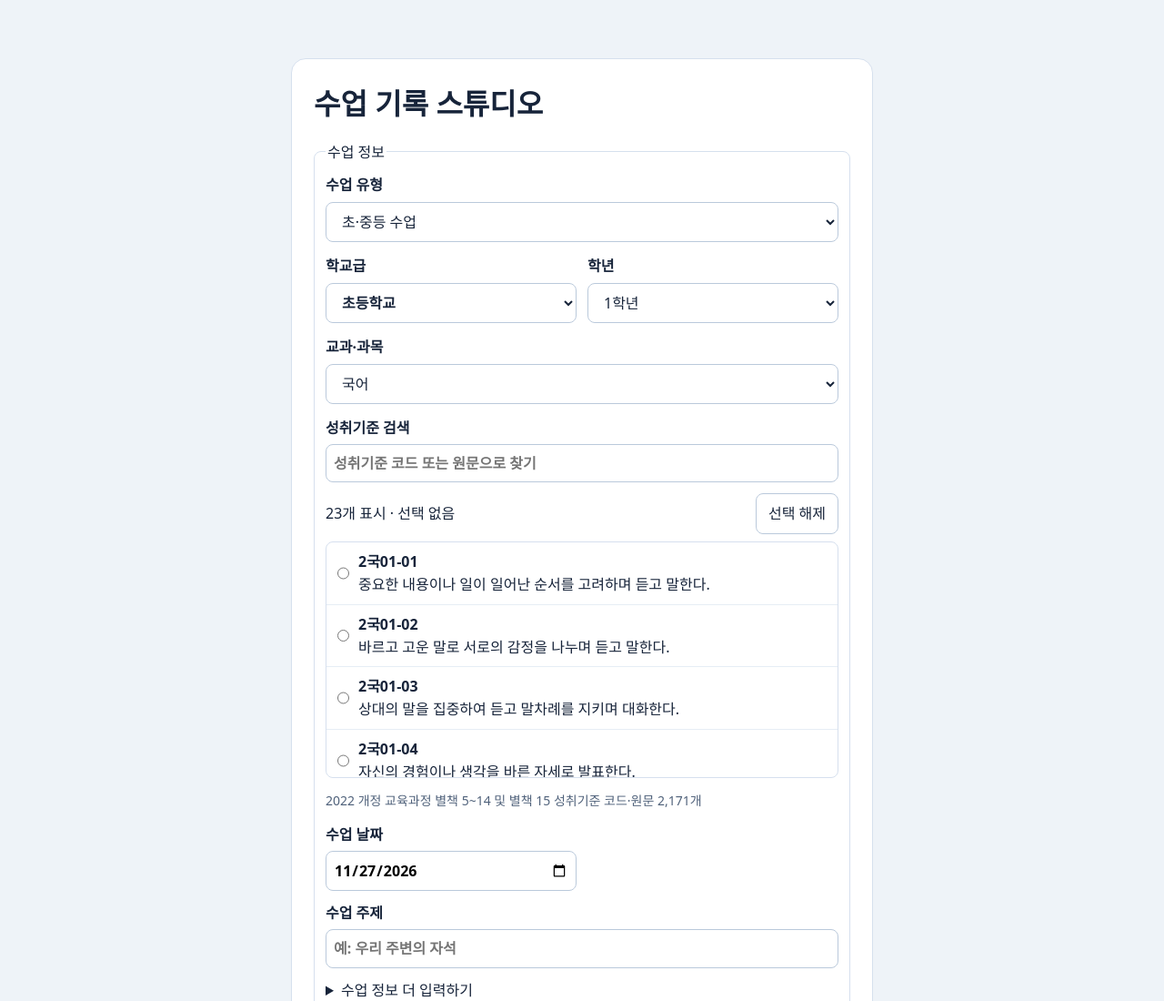
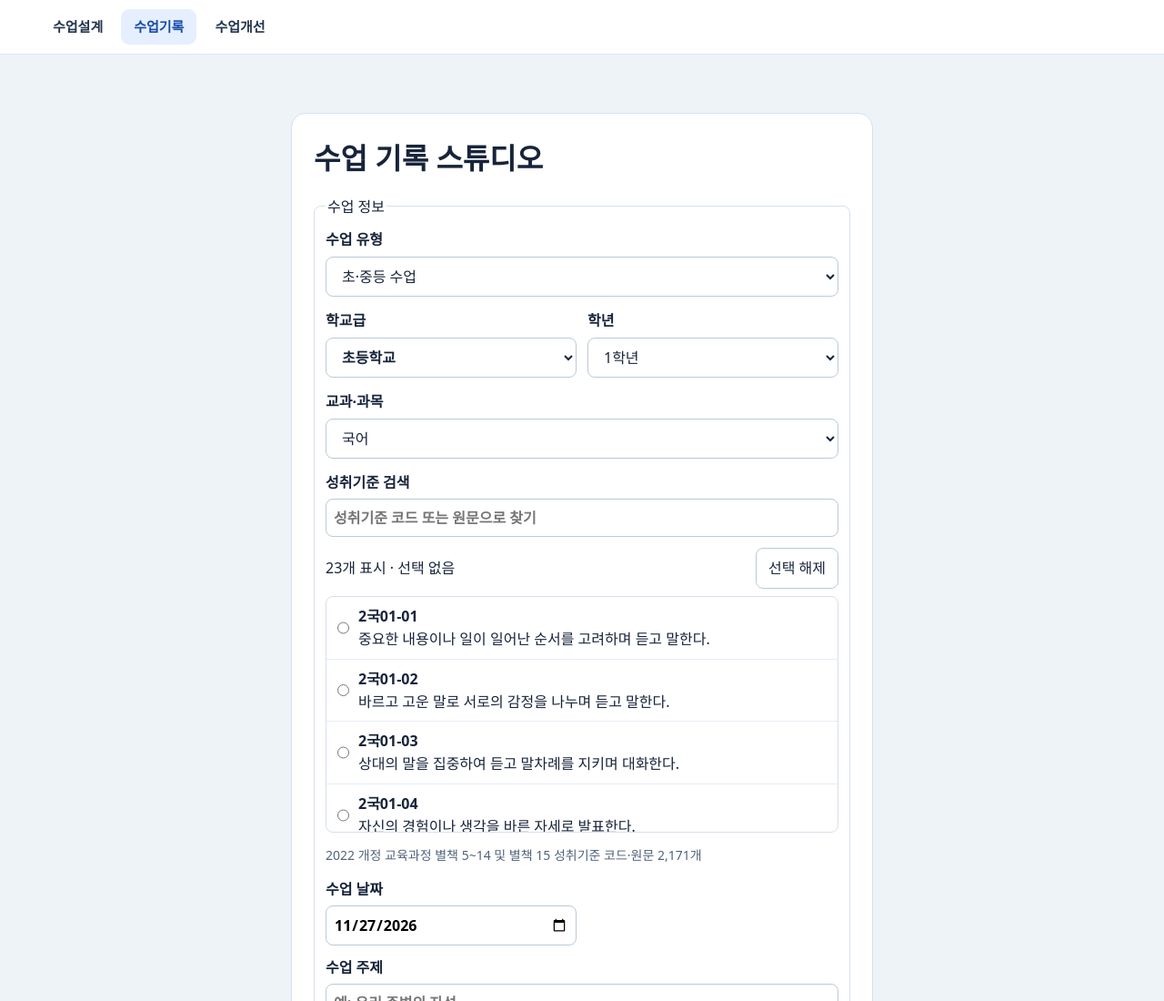
Before and after one commit to SoobumShin/lessonRecord, a website: page index.html in a window 1280 px wide. Shown: the top 1100 px of the page at 91% size. Drawn offline with Linux system fonts and the light colour scheme.

Commit message:
Add shared studio navigation

```diff
--- a/index.html
+++ b/index.html
@@ -23,6 +23,18 @@
   #audioFile{max-width:100%;margin:6px 0 12px}summary{cursor:pointer}
   @media(max-width:660px){main{margin:12px}.lesson-grid:not([hidden]){grid-template-columns:1fr}}
 </style>
+<style>
+.studio-nav{display:flex;align-items:center;gap:6px;flex-wrap:wrap;padding:10px clamp(16px,4vw,44px);background:#fff;border-bottom:1px solid #dbe4ef;font:600 15px/1.4 system-ui,sans-serif}
+.studio-nav a{padding:9px 14px;border-radius:9px;text-decoration:none;color:#24364e}
+.studio-nav a:hover{background:#edf3fd}
+.studio-nav a[aria-current="page"]{color:#174ba9;background:#e5efff}
+.studio-nav a:focus-visible{outline:2px solid #245dbb;outline-offset:2px}
+</style>
+<nav class="studio-nav" aria-label="스튜디오 메뉴">
+  <a href="https://curriculum-lesson-plan-mcp.vercel.app/">수업설계</a>
+  <a href="https://lesson-record-studio.vercel.app/" aria-current="page">수업기록</a>
+  <a href="https://curriculum-lesson-plan-mcp.vercel.app/lesson-improvement.html">수업개선</a>
+</nav>
 <main>
   <h1>수업 기록 스튜디오</h1>
   <fieldset id="lessonFields">
```
